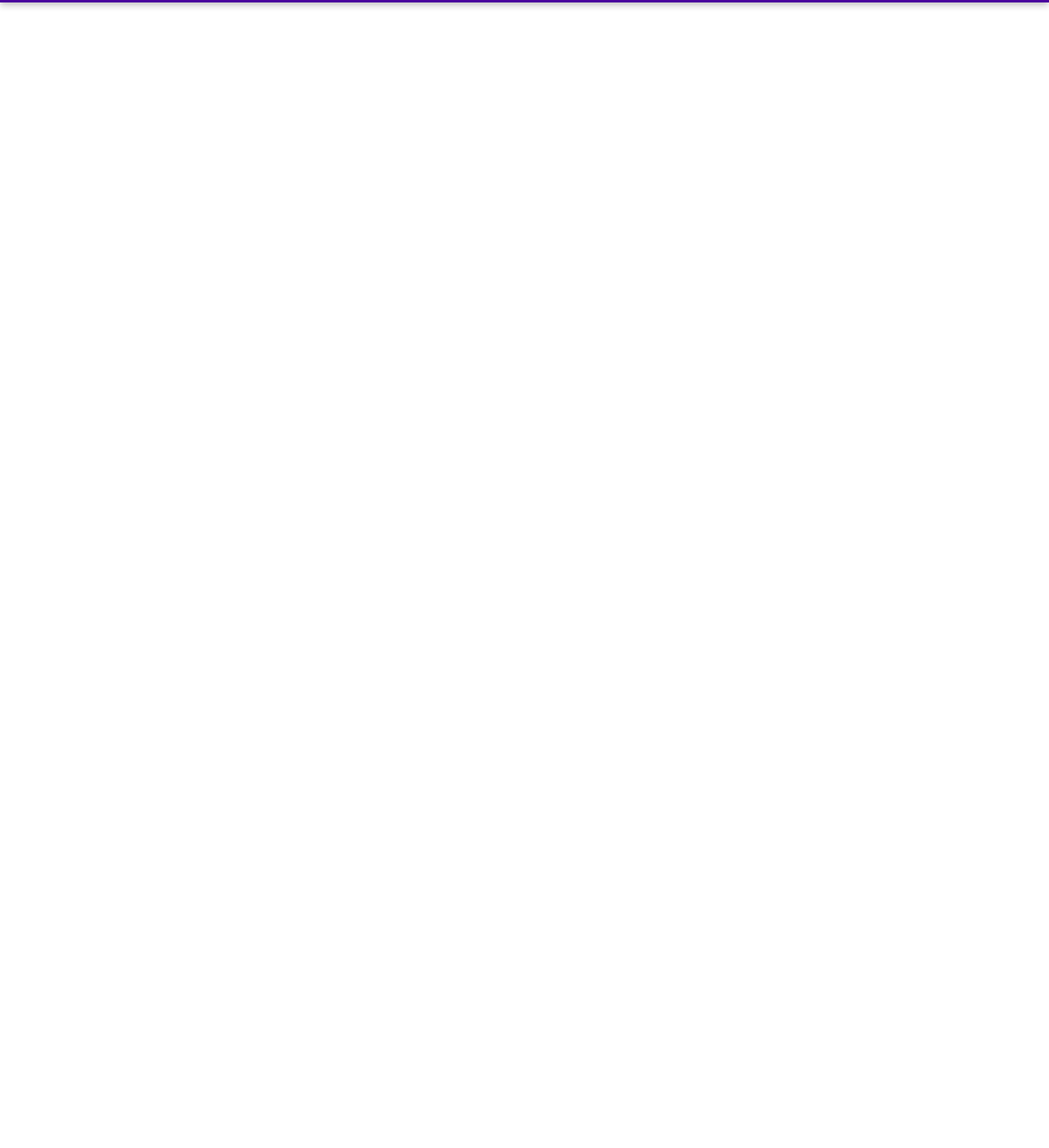
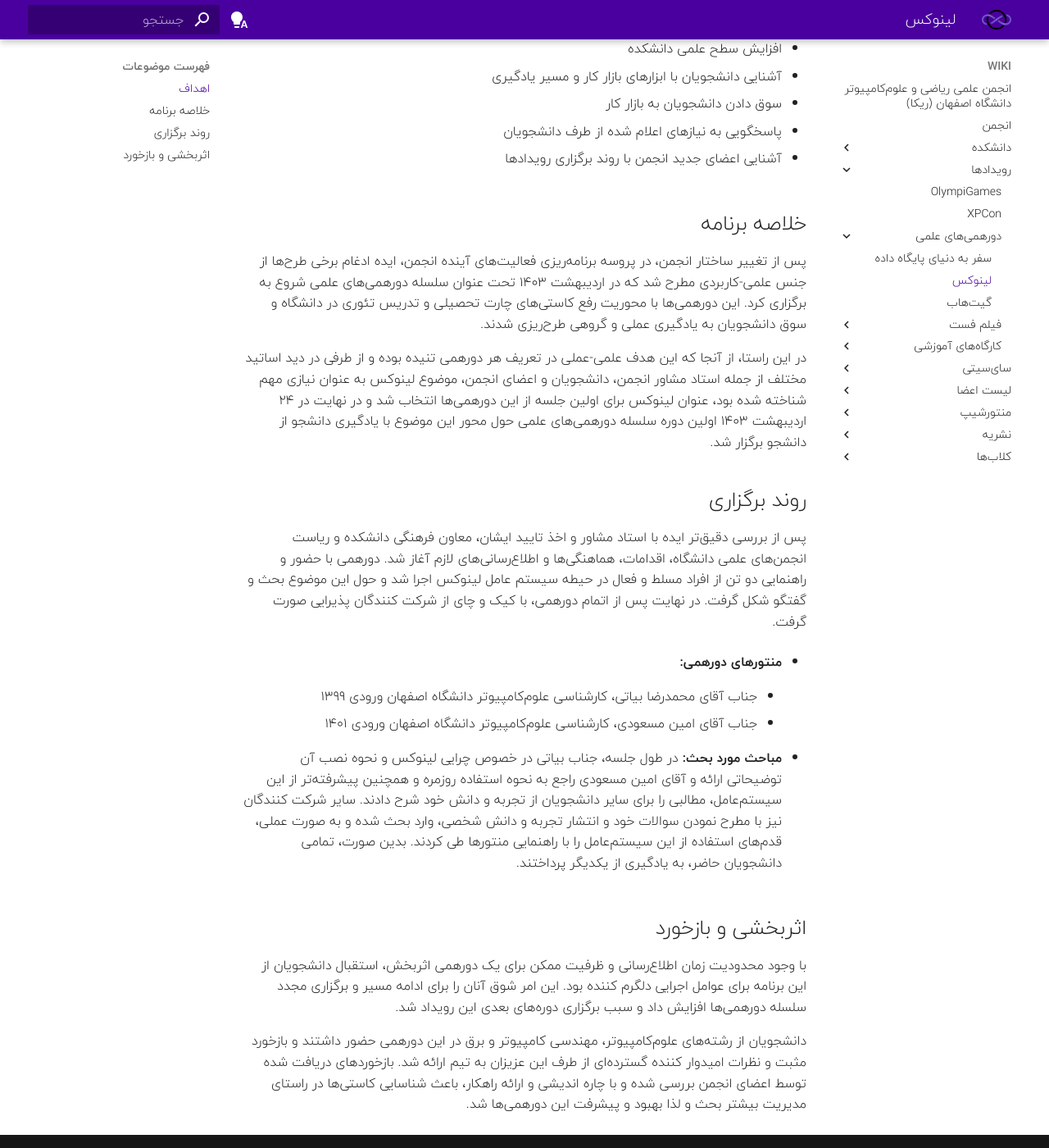
Before and after one commit to Amcsui/wiki, an MkDocs documentation site: the page built from docs/رویداد‌ها/دورهمی‌های علمی/لینوکس/index.md, in a window 1280 px wide and 1400 px high, scrolled down 1397 px. Shown: the whole window at 82% size. Built offline with MkDocs 1.6.1 and Material for MkDocs 9.7.7, drawn with Linux system fonts in a browser that asks for light colours; some of the changed text lies outside the part shown.

Commit message:
Update linux context

```diff
--- a/docs/رویداد‌ها/دورهمی‌های علمی/لینوکس/index.md
+++ b/docs/رویداد‌ها/دورهمی‌های علمی/لینوکس/index.md
@@ -1 +1,69 @@
-# لینوکس
+# چگونه در لینوکس زنده بمانیم؟
+
+
+![linux poster](linux-poster.png)
+
+
+- **سطح برنامه:** دانشگاهی
+
+
+- **شرکت کنندگان:** ۲۵ دانشجوی کارشناسی رشته‌های علوم‌کامپیوتر، مهندسی کامپیوتر و برق دانشگاه اصفهان
+
+
+- **هزینه ثبت‌نام:** رایگان
+
+
+- **زمان و مکان:** ۲۴ اردیبهشت‌ماه ۱۴۰۲ در اتاق سمینار دانشکده ریاضی و آمار دانشگاه اصفهان
+
+
+## اهداف
+
+
+- افزایش سطح علمی دانشکده
+
+
+- آشنایی دانشجویان با ابزارهای بازار کار و مسیر یادگیری
+
+
+- سوق دادن دانشجویان به بازار کار
+
+
+- پاسخگویی به نیازهای اعلام شده از طرف دانشجویان
+
+
+- آشنایی اعضای جدید انجمن با روند برگزاری رویدادها
+
+
+## خلاصه برنامه
+
+
+پس از تغییر ساختار انجمن، در پروسه برنامه‌ریزی فعالیت‌های آینده انجمن، ایده ادغام برخی طرح‌ها از جنس علمی-کاربردی مطرح شد که در اردیبهشت ۱۴۰۳ تحت عنوان سلسله دورهمی‌های علمی شروع به برگزاری کرد. این دورهمی‌ها با محوریت رفع کاستی‌های چارت تحصیلی و تدریس تئوری در دانشگاه و سوق دانشجویان به یادگیری عملی و گروهی طرح‌ریزی شدند.
+
+
+در این راستا، از آنجا که این هدف علمی-عملی در تعریف هر دورهمی تنیده بوده و از طرفی در دید اساتید مختلف از جمله استاد مشاور انجمن، دانشجویان و اعضای انجمن، موضوع لینوکس به عنوان نیازی مهم شناخته شده بود، عنوان لینوکس برای اولین جلسه از این دورهمی‌ها انتخاب شد و در نهایت در ۲۴ اردیبهشت ۱۴۰۳ اولین دوره سلسله دورهمی‌های علمی حول محور این موضوع با یادگیری دانشجو از دانشجو برگزار شد.
+
+
+## روند برگزاری
+
+
+پس از بررسی دقیق‌تر ایده با استاد مشاور و اخذ تایید ایشان، معاون فرهنگی دانشکده و ریاست انجمن‌های علمی دانشگاه، اقدامات، هماهنگی‌ها و اطلاع‌رسانی‌های لازم آغاز شد. دورهمی با حضور و راهنمایی دو تن از افراد مسلط و فعال در حیطه سیستم عامل لینوکس اجرا شد و حول این موضوع بحث و گفتگو شکل گرفت. در نهایت پس از اتمام دورهمی، با کیک و چای از شرکت کنندگان پذیرایی صورت گرفت.
+
+
+- **منتورهای دورهمی:**
+
+
+	- جناب آقای محمدرضا بیاتی، کارشناسی علوم‌کامپیوتر دانشگاه اصفهان ورودی ۱۳۹۹
+
+
+	- جناب آقای امین مسعودی، کارشناسی علوم‌کامپیوتر دانشگاه اصفهان ورودی ۱۴۰۱
+
+
+- **مباحث مورد بحث:** در طول جلسه، جناب بیاتی در خصوص چرایی لینوکس و نحوه نصب آن توضیحاتی ارائه و آقای امین مسعودی راجع به نحوه استفاده روزمره و همچنین پیشرفته‌تر از این سیستم‌عامل، مطالبی را برای سایر دانشجویان از تجربه و دانش خود شرح دادند. سایر شرکت کنندگان نیز با مطرح نمودن سوالات خود و انتشار تجربه و دانش شخصی، وارد بحث شده و به صورت عملی، قدم‌های استفاده از این سیستم‌عامل را با راهنمایی منتورها طی کردند. بدین صورت، تمامی دانشجویان حاضر، به یادگیری از یکدیگر پرداختند.
+
+## اثربخشی و بازخورد
+
+
+با وجود محدودیت زمان اطلاع‌رسانی و ظرفیت ممکن برای یک دورهمی اثربخش، استقبال دانشجویان از این برنامه برای عوامل اجرایی دلگرم کننده بود. این امر شوق آنان را برای ادامه مسیر و برگزاری مجدد سلسله دورهمی‌ها افزایش داد و سبب برگزاری دوره‌های بعدی این رویداد شد.
+
+
+دانشجویان از رشته‌های علوم‌کامپیوتر، مهندسی کامپیوتر و برق در این دورهمی حضور داشتند و بازخورد مثبت و نظرات امیدوار کننده گسترده‌ای از طرف این عزیزان به تیم ارائه شد. بازخوردهای دریافت شده توسط اعضای انجمن بررسی شده و با چاره اندیشی و ارائه راهکار، باعث شناسایی کاستی‌ها در راستای مدیریت بیشتر بحث و لذا بهبود و پیشرفت این دورهمی‌ها شد.
```
